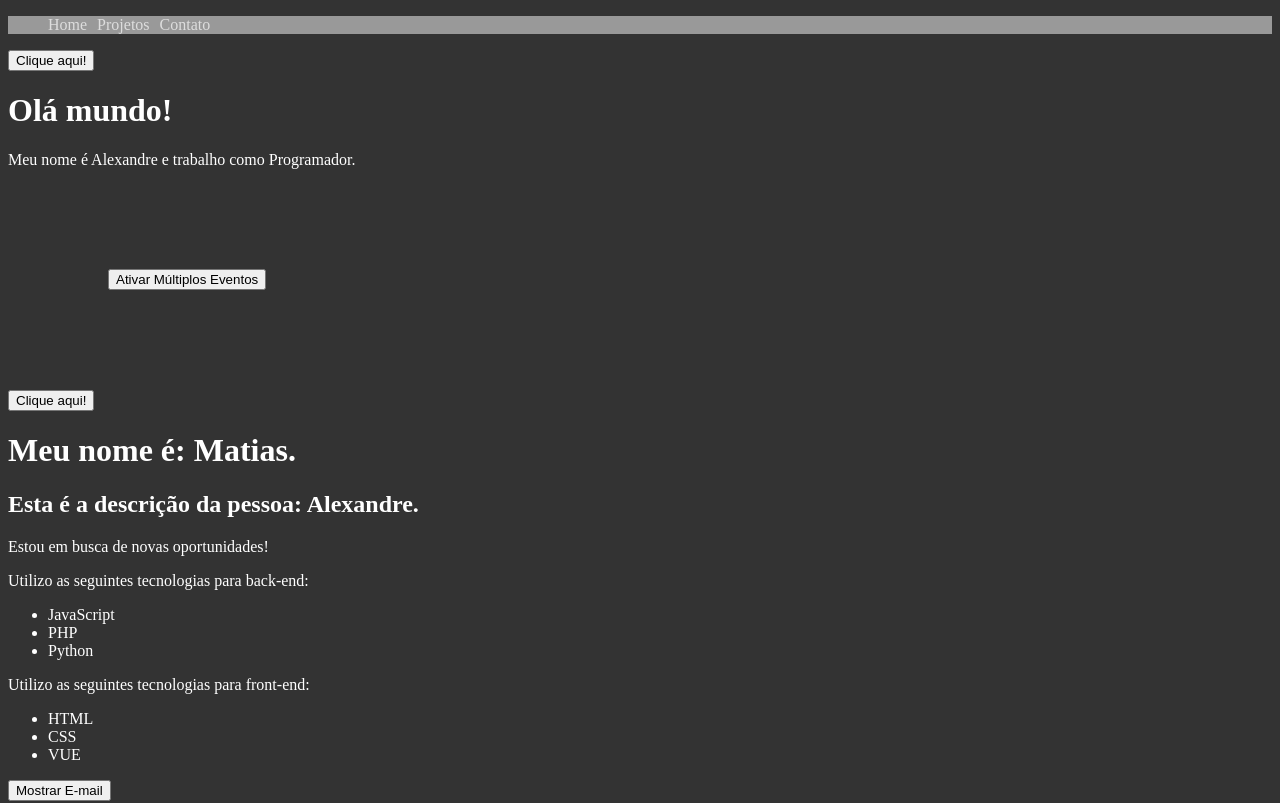
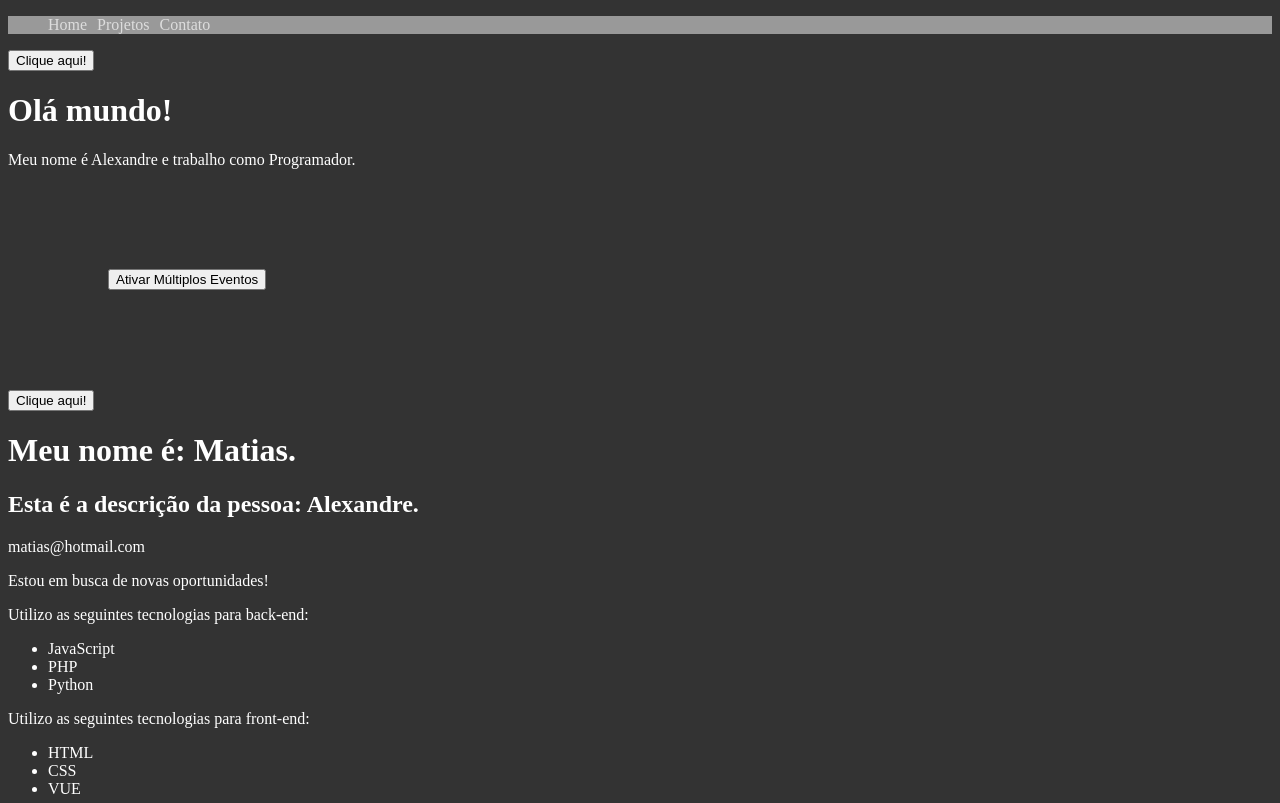
Before and after one commit to alexandresantosrn/VueProject, a Vue app in the folder 3_vue_project/: page / in a window 1280 px wide. Shown: the top 803 px of the page. Built offline with nearby package versions, Linux system fonts and the light colour scheme.

Commit message:
Utilizando props para transferência de dados.

```diff
--- a/3_vue_project/src/components/Information.vue
+++ b/3_vue_project/src/components/Information.vue
@@ -1,5 +1,6 @@
 <template>
     <div>
+        <p>{{ compEmail }}</p>
         <p v v-if="esta_trabalhando">Estou trabalhando no momento.</p>
         <p v-else>Estou em busca de novas oportunidades!</p>
         <p>Utilizo as seguintes tecnologias para back-end:</p>
@@ -56,6 +57,9 @@ export default {
                 this.textoBotao = 'Esconder E-mail'
             }
         }
+    },
+    props: {
+        compEmail: String
     }
 }
 </script>
--- a/3_vue_project/src/components/Pessoa.vue
+++ b/3_vue_project/src/components/Pessoa.vue
@@ -1,7 +1,7 @@
 <template>
     <div>
         <h2>Esta é a descrição da pessoa: {{ nome }}.</h2>
-        <Information />
+        <Information :compEmail="compEmail" />
         <Form />
     </div>
 </template>
@@ -18,7 +18,8 @@ export default {
     },
     data() {
         return {
-            nome: 'Alexandre'
+            nome: 'Alexandre',
+            compEmail: 'matias@hotmail.com'
         }
     }
 }
```
